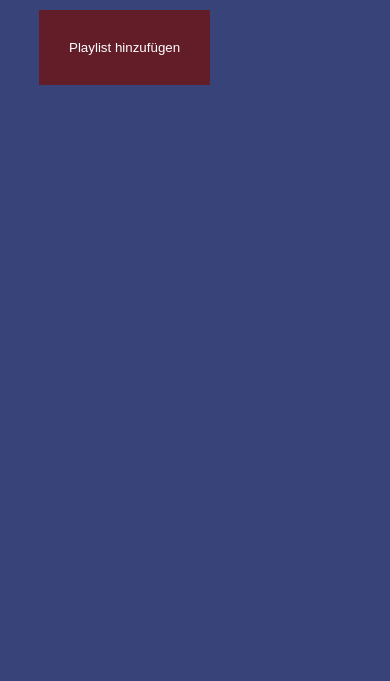
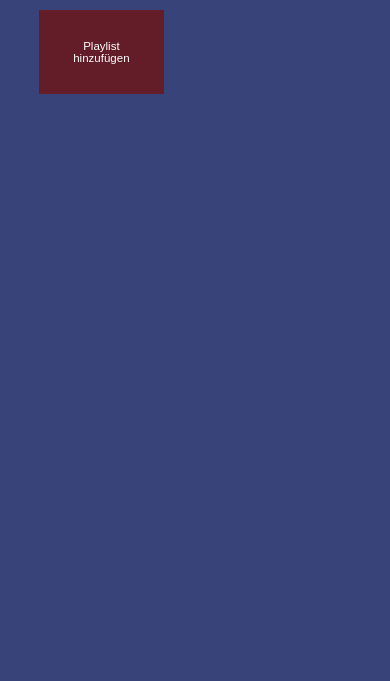
Before and after one commit to HenrikEffe/Web-Programmierung, a plain HTML site: page src/html/songs.html in a window 390 px wide. Shown: the part 163-844 px from the top of the page. Drawn offline with Linux system fonts and the light colour scheme; files that its build step writes are made by us from their sources.

Commit message:
button mobile fix

```diff
--- a/src/css/style.css
+++ b/src/css/style.css
@@ -654,4 +654,10 @@ audio {
   .footer{
     width: 100%;
   }
+  .normalButton {
+    width: 40%;
+    margin-right: 3%;
+    margin-top: 5%;
+    font-size: 160%;
+  }
 }
```
